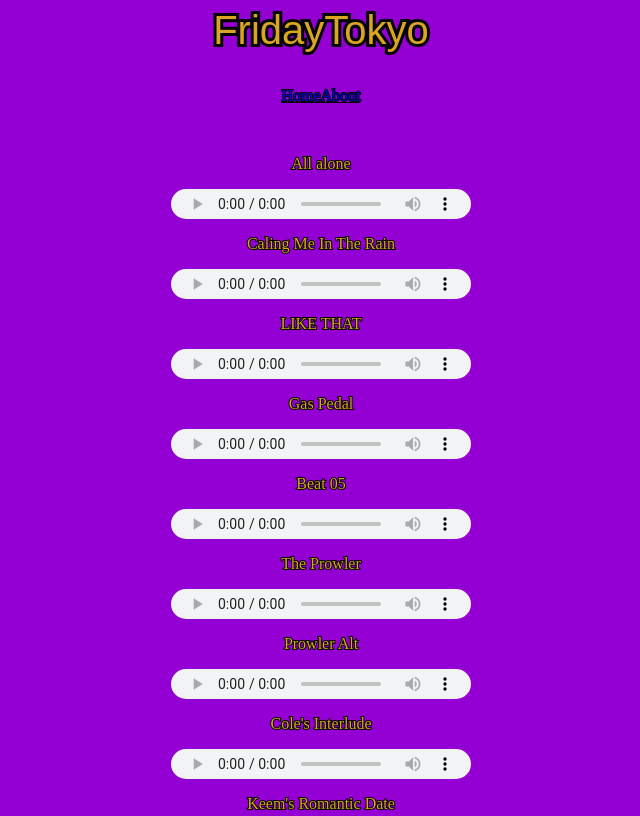
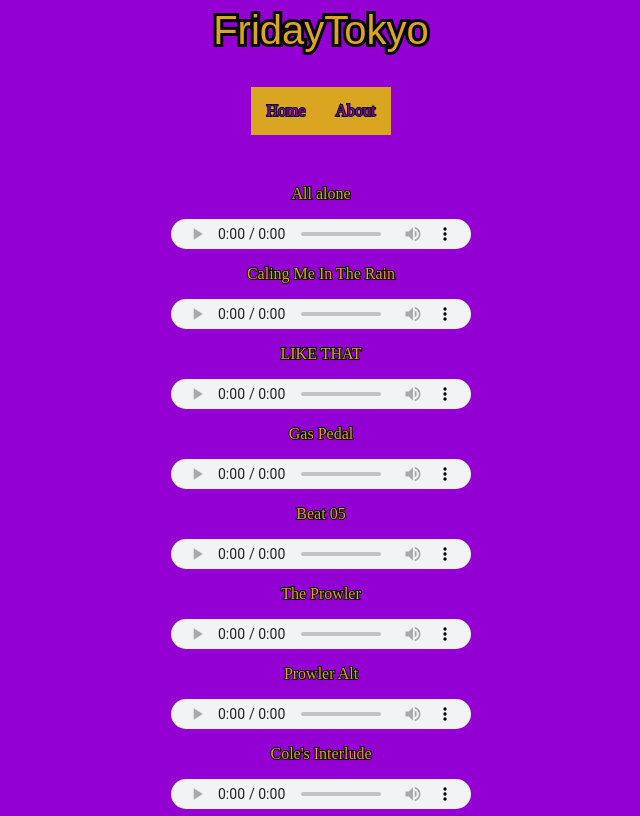
Before and after one commit to WenzdayCole/FridayTokyo.music, a plain HTML site: page index.html in a window 1280 px wide. Shown: the top 816 px of the page, without its empty margins (319-959 px from the left). Drawn offline with Linux system fonts and the light colour scheme.

Commit message:
better nav.

```diff
--- a/style.css
+++ b/style.css
@@ -19,6 +19,7 @@
     display: flex;
     flex-direction: column;
     align-items: center;
+
 }
 
 p {
@@ -33,5 +34,17 @@ p {
     flex-direction: row;
     justify-content: center;
     color: #040404;
+    padding: 0px;
+    margin: 0px;
+}
 
+.navigation a{
+    text-decoration: none;
+    display: block;
+    padding: 15px;
+    color: darkviolet;
+    background-color: goldenrod;
+    -webkit-text-stroke-width: 2px;
+    -webkit-text-stroke-color: #040404;
+    paint-order:stroke;
 }
```
